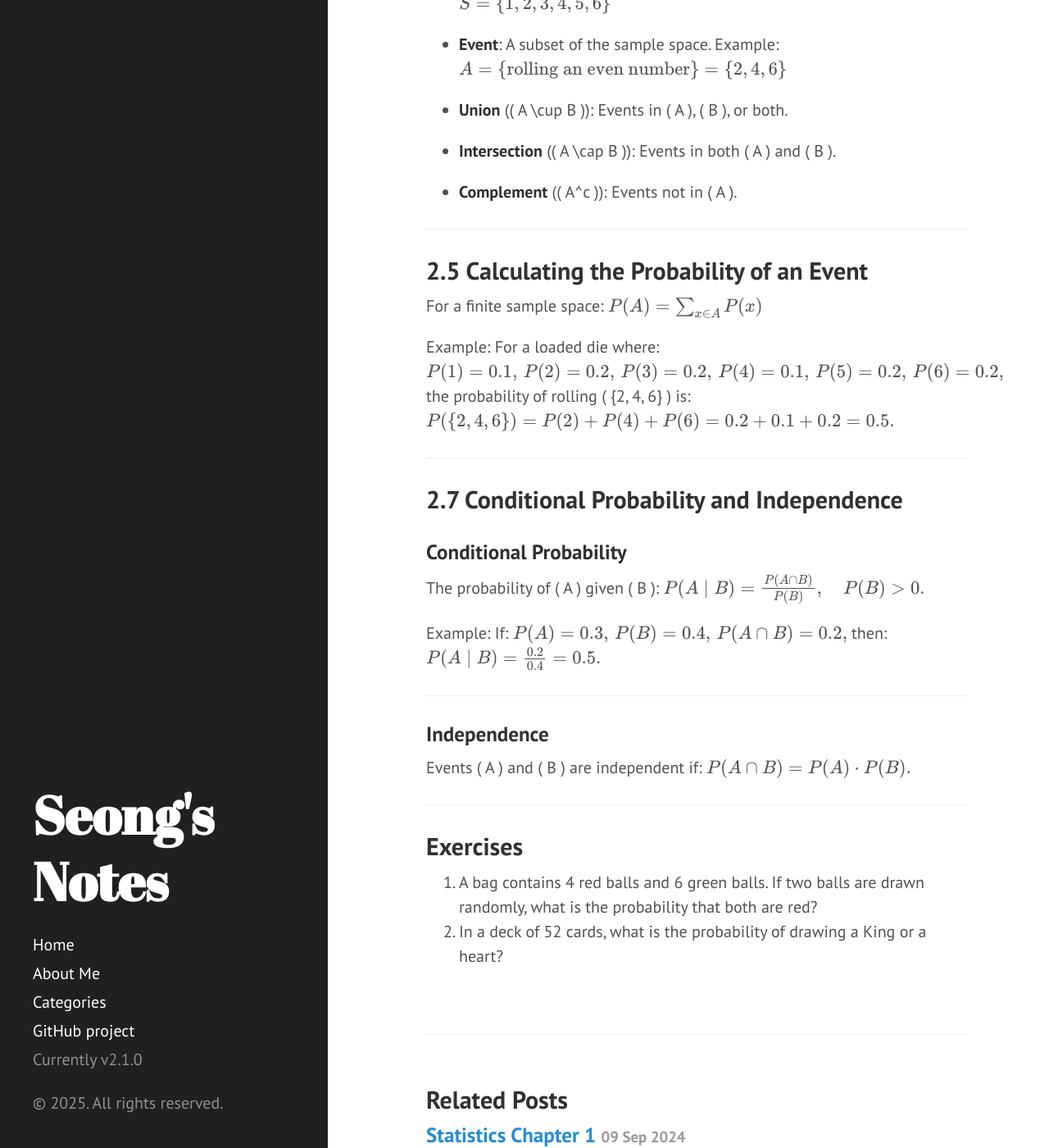
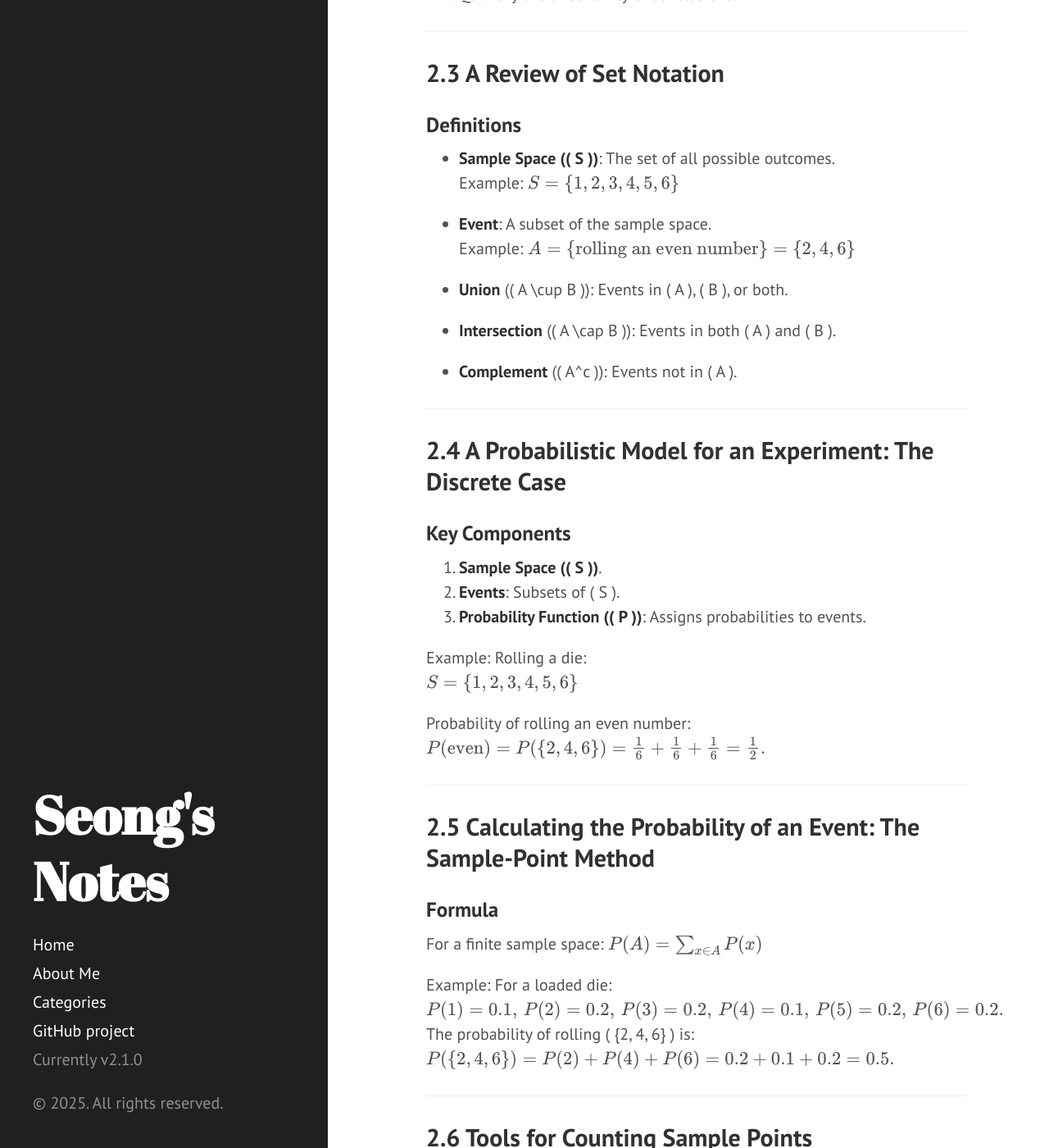
Before and after one commit to GwangseongCho/GwangseongCho.github.io, a Jekyll site: the page built from _posts/2024-09-20-statistics-chapter1.md, in a window 1280 px wide and 1400 px high, scrolled down 947 px. Shown: the whole window at 82% size. Built offline with Jekyll 4.4.1, drawn with Linux system fonts in a browser that asks for light colours; formulas are drawn with MathJax 3; some of the changed text lies outside the part shown.

Commit message:
chapter 2

```diff
--- a/_posts/2024-09-20-statistics-chapter1.md
+++ b/_posts/2024-09-20-statistics-chapter1.md
@@ -21,15 +21,27 @@
 
 ---
 
+## 2.2 Probability and Inference
+Statistical inference relies on probability to:
+1. Predict population characteristics based on a sample.
+2. Quantify the uncertainty of conclusions.
+
+---
+
 ## 2.3 A Review of Set Notation
 
 ### Definitions
 - **Sample Space (\( S \))**: The set of all possible outcomes.
   Example:
-  $$ S = \{1, 2, 3, 4, 5, 6\} $$
+  $$
+  S = \{1, 2, 3, 4, 5, 6\}
+  $$
 
-- **Event**: A subset of the sample space. Example:
-  $$ A = \{\text{rolling an even number}\} = \{2, 4, 6\} $$
+- **Event**: A subset of the sample space.
+  Example:
+  $$
+  A = \{\text{rolling an even number}\} = \{2, 4, 6\}
+  $$
 
 - **Union** (\( A \cup B \)): Events in \( A \), \( B \), or both.
 
@@ -39,53 +51,67 @@
 
 ---
 
-## 2.5 Calculating the Probability of an Event
+## 2.4 A Probabilistic Model for an Experiment: The Discrete Case
 
+### Key Components
+1. **Sample Space (\( S \))**.
+2. **Events**: Subsets of \( S \).
+3. **Probability Function (\( P \))**: Assigns probabilities to events.
+
+Example: Rolling a die:
+$$
+S = \{1, 2, 3, 4, 5, 6\}
+$$
+
+Probability of rolling an even number:
+$$
+P(\text{even}) = P(\{2, 4, 6\}) = \frac{1}{6} + \frac{1}{6} + \frac{1}{6} = \frac{1}{2}.
+$$
+
+---
+
+## 2.5 Calculating the Probability of an Event: The Sample-Point Method
+
+### Formula
 For a finite sample space:
 $$
 P(A) = \sum_{x \in A} P(x)
 $$
 
-Example:
-For a loaded die where:
+Example: For a loaded die:
 $$
-P(1) = 0.1, \, P(2) = 0.2, \, P(3) = 0.2, \, P(4) = 0.1, \, P(5) = 0.2, \, P(6) = 0.2,
+P(1) = 0.1, \, P(2) = 0.2, \, P(3) = 0.2, \, P(4) = 0.1, \, P(5) = 0.2, \, P(6) = 0.2.
 $$
-the probability of rolling \( \{2, 4, 6\} \) is:
+The probability of rolling \( \{2, 4, 6\} \) is:
 $$
 P(\{2, 4, 6\}) = P(2) + P(4) + P(6) = 0.2 + 0.1 + 0.2 = 0.5.
 $$
 
 ---
 
-## 2.7 Conditional Probability and Independence
+## 2.6 Tools for Counting Sample Points
 
-### Conditional Probability
-The probability of \( A \) given \( B \):
-$$
-P(A \mid B) = \frac{P(A \cap B)}{P(B)}, \quad P(B) > 0.
-$$
+1. **Multiplication Rule**
+   If an experiment has \( k \) stages, with \( n_1, n_2, \ldots, n_k \) outcomes:
+   $$
+   \text{Total outcomes} = n_1 \cdot n_2 \cdot \ldots \cdot n_k
+   $$
 
-Example:
-If:
-$$
-P(A) = 0.3, \, P(B) = 0.4, \, P(A \cap B) = 0.2,
-$$
-then:
-$$
-P(A \mid B) = \frac{0.2}{0.4} = 0.5.
-$$
+   Example: Tossing a coin and rolling a die:
+   - Coin: \( 2 \) outcomes (\( H, T \)).
+   - Die: \( 6 \) outcomes.
+   - Total outcomes:
+     $$
+     2 \cdot 6 = 12
+     $$
 
----
+2. **Permutations**
+   Number of ways to arrange \( n \) distinct objects:
+   $$
+   P(n, r) = \frac{n!}{(n-r)!}
+   $$
 
-### Independence
-Events \( A \) and \( B \) are independent if:
-$$
-P(A \cap B) = P(A) \cdot P(B).
-$$
-
----
-
-## Exercises
-1. A bag contains 4 red balls and 6 green balls. If two balls are drawn randomly, what is the probability that both are red?
-2. In a deck of 52 cards, what is the probability of drawing a King or a heart?
+3. **Combinations**
+   Number of ways to choose \( r \) objects from \( n \) without regard to order:
+   $$
+   C(n, r) = \binom{n}{r} = \frac{n!
```
